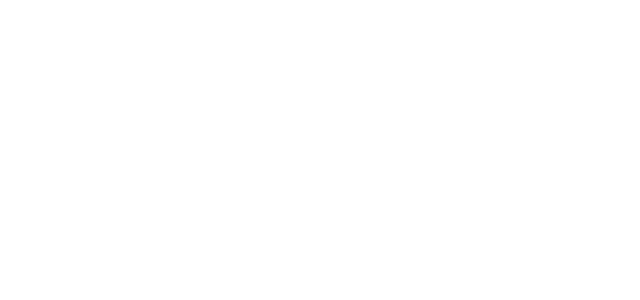
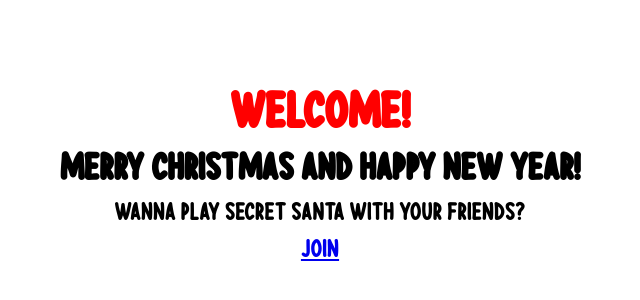
Before and after one commit to Riuga/SecretSanta, a React (Vite) app: page / in a window 1280 px wide. Shown: the part 230-530 px from the top of the page, without its empty margins (320-960 px from the left). Built offline with nearby package versions, Linux system fonts and the light colour scheme.

Commit message:
add: root page

```diff
--- a/src/pages/Root.tsx
+++ b/src/pages/Root.tsx
@@ -1,5 +1,15 @@
+import { Link } from 'react-router-dom'
+import '../styles/Root.css'
+
 function Root() {
-  return <div></div>
+  return (
+    <div className='root-page'>
+      <h1 className='red'>Welcome!</h1>
+      <h2>Merry Christmas and Happy New Year!</h2>
+      <p>Wanna play Secret Santa with your friends?</p>
+      <Link to='/signup'>Join</Link>
+    </div>
+  )
 }
 
 export default Root
--- /dev/null
+++ b/src/styles/Root.css
@@ -0,0 +1,10 @@
+.root-page {
+    margin: auto 0;
+    padding: 15px;
+    width: 100%;
+    font-family: 'ThriveXmas';
+    font-size: clamp(14px, 2vw, 36px);
+    align-items: center;
+    justify-content: center;
+    text-align: center;
+}
```
